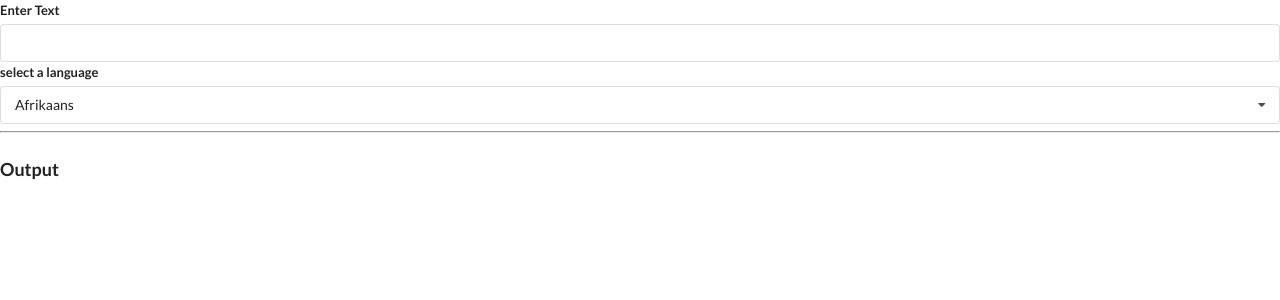
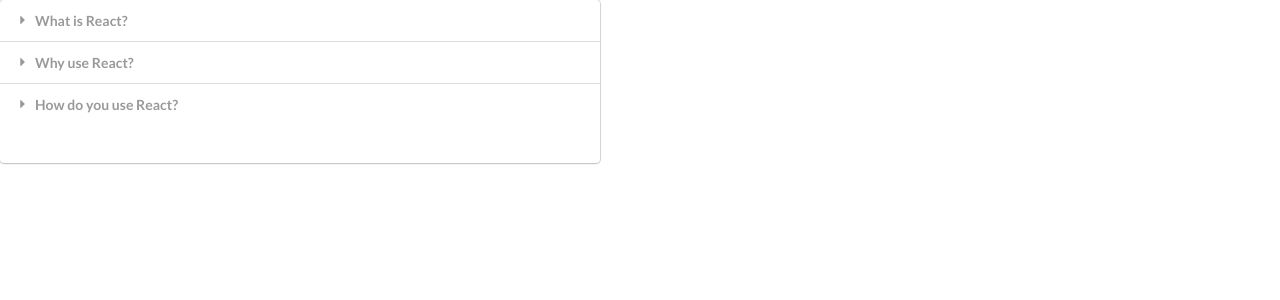
Before and after one commit to kennywam/widgetApp, a React (Create React App) app: page / in a window 1280 px wide. Shown: the top 300 px of the page. Built offline with nearby package versions, Linux system fonts and the light colour scheme; no server answers.

Commit message:
adding navigations

```diff
--- a/src/App.js
+++ b/src/App.js
@@ -6,62 +6,73 @@ import Translate from "./components/Translate";
 
 const items = [
   {
-        title: 'What is React?',
-        content: "React is a front end Javascript framework"
+    title: "What is React?",
+    content: "React is a front end Javascript framework",
   },
   {
     title: "Why use React?",
-        content: "Reac is a good Js Library among Engineers"
+    content: "Reac is a good Js Library among Engineers",
   },
   {
     title: "How do you use React?",
-        content: "You use React by creating components"
-    }
-]
+    content: "You use React by creating components",
+  },
+];
 
 const options = [
   {
     label: "The color Red",
-            value: 'red'
+    value: "red",
   },
   {
-            label:"The color Green",
-            value: "green"
+    label: "The color Green",
+    value: "green",
   },
   {
     label: "A Shade of Blue",
-            value:"blue"
+    value: "blue",
   },
   {
     label: "The color orange",
-            value: 'orange'
+    value: "orange",
+  },
+];
+
+const showAccordion = () => {
+  if (
+    window.location.pathname === "/" ||
+    window.location.pathname === "/accordion"
+  ) {
+    return <Accordion items={items} />;
   }
-    ]
+};
 
+const showList = () => {
+  if (window.location.pathname === "/list") {
+    return <Search />;
+  }
+};
+
+const showDropdown = () => {
+  if (window.location.pathname === "/dropdown") {
+    return <Dropdown options={options} />;
+  }
+};
+
+const ShowTranslate = () => {
+  if (window.location.pathname === "/translate") {
+    return <Translate />;
+  }
+};
 const App = () => {
-    //states
-    //const [selected, setSelected] = React.useState(options[0])
-    // const [showDropdown, setShowDropdown] = React.useState(true);
-
-    // //methods
-    // const handleDropdown = () => {
-    //     setShowDropdown(!showDropdown)
-    // }
-
-    return (//temporarily rendering Dropdown component alone
+  return (
     <div>
-            {/* <button onClick={handleDropdown}>Toggle Dropdown</button>
-        {
-            showDropdown ?
-                <Dropdown
-                    selected={selected}
-                    onSelectedChange ={setSelected}
-                    options ={options}
-                /> : null
-                } */}
-                <Translate />
+      {showAccordion()}
+      {showList()}
+      {showDropdown()}
+      {ShowTranslate()}
     </div>
-        )
-}
+  );
+};
 
 export default App;
```
Lines whose indentation alone changed are shown as unchanged.
